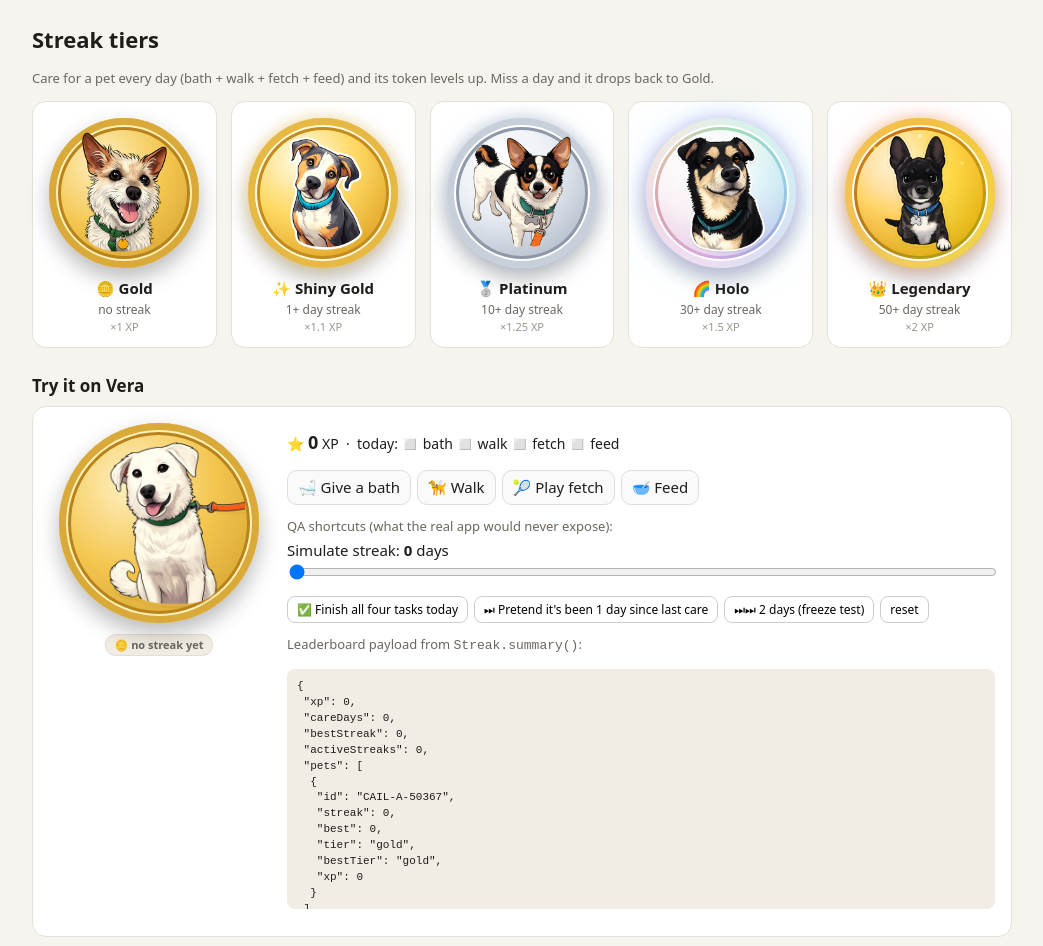
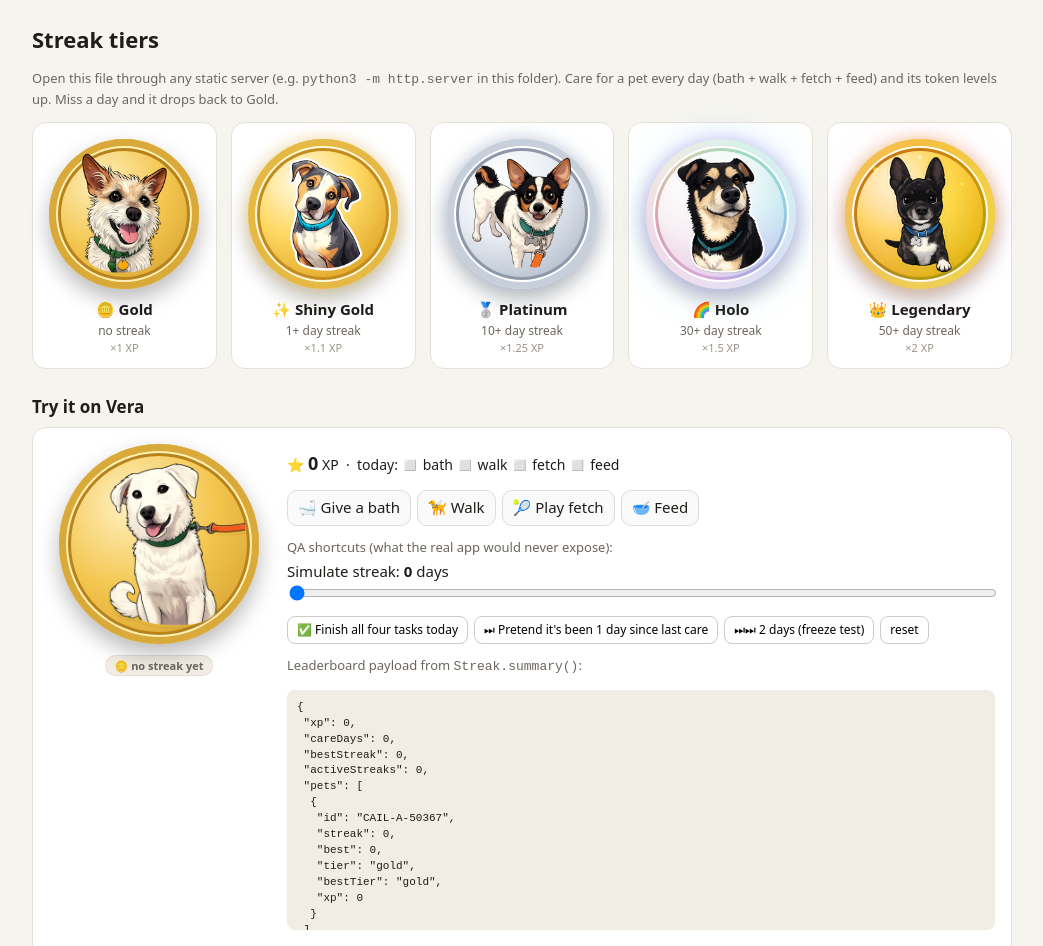
Before and after one commit to nateglasman/care-pet-cartoons, a plain HTML site: page mini-games/streak/demo.html in a window 1280 px wide. Shown: the top 946 px of the page, without its empty margins (118-1161 px from the left). Drawn offline with Linux system fonts and the light colour scheme.

Commit message:
mini-games/streak: self-contained folder (sample cartoons, optional game scripts) for a standalone Replit upload
Co-Authored-By: Claude Fable 5.1 <noreply@anthropic.com>

```diff
--- a/mini-games/streak/demo.html
+++ b/mini-games/streak/demo.html
@@ -4,10 +4,10 @@
 <meta charset="utf-8">
 <meta name="viewport" content="width=device-width, initial-scale=1">
 <title>Streak Tiers Demo</title>
-<link rel="stylesheet" href="../bath/bath.css">
-<link rel="stylesheet" href="../walk/walk.css">
-<link rel="stylesheet" href="../fetch/fetch.css">
-<link rel="stylesheet" href="../feed/feed.css">
+<link rel="stylesheet" href="../bath/bath.css" onerror="this.remove()">
+<link rel="stylesheet" href="../walk/walk.css" onerror="this.remove()">
+<link rel="stylesheet" href="../fetch/fetch.css" onerror="this.remove()">
+<link rel="stylesheet" href="../feed/feed.css" onerror="this.remove()">
 <link rel="stylesheet" href="streak.css">
 <style>
   body { margin: 0; padding: 24px 16px 60px; font: 15px/1.45 system-ui, sans-serif; background: #f6f4ef; color: #1f1d1a; }
@@ -41,7 +41,7 @@
 <body>
 <div class="wrap">
   <h1>Streak tiers</h1>
-  <p>Care for a pet every day (bath + walk + fetch + feed) and its token levels up. Miss a day and it drops back to Gold.</p>
+  <p>Open this file through any static server (e.g. <code>python3 -m http.server</code> in this folder). Care for a pet every day (bath + walk + fetch + feed) and its token levels up. Miss a day and it drops back to Gold.</p>
 
   <div class="tiers" id="gallery"></div>
 
@@ -49,17 +49,17 @@
   <div class="play">
     <div>
       <div class="coin" id="vera" data-streak-id="CAIL-A-50367" data-id="CAIL-A-50367" data-name="Vera">
-        <div class="face front"><img src="../../data/cartoons/CAIL-A-50367.webp" alt="Vera" draggable="false"></div>
+        <div class="face front"><img src="cartoons/CAIL-A-50367.webp" alt="Vera" draggable="false"></div>
       </div>
       <div style="text-align:center"><span data-streak-chip="CAIL-A-50367"></span></div>
     </div>
     <div>
       <div class="stat">⭐ <b data-streak-xp>0</b> XP &nbsp;·&nbsp; today: <span id="today"></span></div>
       <div class="games">
-        <button class="bath-btn"  data-id="CAIL-A-50367" data-name="Vera" data-src="../../data/cartoons/CAIL-A-50367.webp">🛁 Bath</button>
-        <button class="walk-btn"  data-id="CAIL-A-50367" data-name="Vera" data-src="../../data/cartoons/CAIL-A-50367.webp">🦮 Walk</button>
-        <button class="fetch-btn" data-id="CAIL-A-50367" data-name="Vera" data-src="../../data/cartoons/CAIL-A-50367.webp">🎾 Fetch</button>
-        <button class="feed-btn"  data-id="CAIL-A-50367" data-name="Vera" data-src="../../data/cartoons/CAIL-A-50367.webp" data-species="Dog" data-size-label="Mixed Breed (Large)">🥣 Feed</button>
+        <button class="bath-btn"  data-id="CAIL-A-50367" data-name="Vera" data-src="cartoons/CAIL-A-50367.webp">🛁 Bath</button>
+        <button class="walk-btn"  data-id="CAIL-A-50367" data-name="Vera" data-src="cartoons/CAIL-A-50367.webp">🦮 Walk</button>
+        <button class="fetch-btn" data-id="CAIL-A-50367" data-name="Vera" data-src="cartoons/CAIL-A-50367.webp">🎾 Fetch</button>
+        <button class="feed-btn"  data-id="CAIL-A-50367" data-name="Vera" data-src="cartoons/CAIL-A-50367.webp" data-species="Dog" data-size-label="Mixed Breed (Large)">🥣 Feed</button>
         <span class="pill bathed" hidden>🫧</span><span class="pill walked" hidden>🐾</span><span class="pill played" hidden>🎾</span><span class="pill fed" hidden>🥣</span>
       </div>
       <p style="margin:12px 0 4px">QA shortcuts (what the real app would never expose):</p>
@@ -84,10 +84,11 @@
   </ul>
 </div>
 
-<script src="../bath/bath.js"></script>
-<script src="../walk/walk.js"></script>
-<script src="../fetch/fetch.js"></script>
-<script src="../feed/feed.js"></script>
+<!-- the four games are optional here: present when this folder sits next to bath/ walk/ fetch/ feed/, hidden otherwise -->
+<script src="../bath/bath.js" onerror="document.querySelector('.games').style.display = 'none'"></script>
+<script src="../walk/walk.js" onerror="document.querySelector('.games').style.display = 'none'"></script>
+<script src="../fetch/fetch.js" onerror="document.querySelector('.games').style.display = 'none'"></script>
+<script src="../feed/feed.js" onerror="document.querySelector('.games').style.display = 'none'"></script>
 <script src="streak.js"></script>
 <script>
   const ID = 'CAIL-A-50367';
@@ -95,7 +96,7 @@
   // gallery: one coin per tier, class applied directly (no streak data involved)
   document.getElementById('gallery').innerHTML = Streak.TIERS.map((t, i) => `
     <div class="tier">
-      <div class="coin streak-${t.key}"><div class="face front"><img src="../../data/cartoons/${PETS[i][0]}.webp" alt="${PETS[i][1]}" draggable="false"></div></div>
+      <div class="coin streak-${t.key}"><div class="face front"><img src="cartoons/${PETS[i][0]}.webp" alt="${PETS[i][1]}" draggable="false"></div></div>
       <div><b>${t.emoji} ${t.name}</b></div>
       <div class="req">${t.min === 0 ? 'no streak' : t.min + '+ day streak'}</div>
       <div class="mult">×${t.mult} XP</div>
@@ -110,9 +111,9 @@
   }
   sim.addEventListener('input', () => { Streak.simulate(ID, +sim.value); refresh(); });
   document.getElementById('care').addEventListener('click', () => { Streak.TASKS.forEach(k => Streak.complete(ID, k, k === 'walk' ? { meters: 640 } : k === 'fetch' ? { bestThrowMeters: 23 } : {})); refresh(); });
-  document.getElementById('skip').addEventListener('click', () => { Streak.rewind(ID, 1); ['BathGame','WalkGame','FetchGame','FeedGame'].forEach(g => window[g].reset()); refresh(); });
-  document.getElementById('skip2').addEventListener('click', () => { Streak.rewind(ID, 2); ['BathGame','WalkGame','FetchGame','FeedGame'].forEach(g => window[g].reset()); refresh(); });
-  document.getElementById('reset').addEventListener('click', () => { Streak.reset(); ['BathGame','WalkGame','FetchGame','FeedGame'].forEach(g => window[g].reset()); refresh(); });
+  document.getElementById('skip').addEventListener('click', () => { Streak.rewind(ID, 1); ['BathGame','WalkGame','FetchGame','FeedGame'].forEach(g => window[g] && window[g].reset()); refresh(); });
+  document.getElementById('skip2').addEventListener('click', () => { Streak.rewind(ID, 2); ['BathGame','WalkGame','FetchGame','FeedGame'].forEach(g => window[g] && window[g].reset()); refresh(); });
+  document.getElementById('reset').addEventListener('click', () => { Streak.reset(); ['BathGame','WalkGame','FetchGame','FeedGame'].forEach(g => window[g] && window[g].reset()); refresh(); });
   document.addEventListener('streak:change', refresh);
   refresh();
 </script>
```
Also changed, not shown: mini-games/streak/cartoons/CAIL-A-4801.webp (added), mini-games/streak/cartoons/CAIL-A-50016.webp (added), mini-games/streak/cartoons/CAIL-A-50360.webp (added), mini-games/streak/cartoons/CAIL-A-50367.webp (added), mini-games/streak/cartoons/CAIL-A-50371.webp (added), mini-games/streak/cartoons/CAIL-A-50385.webp (added), 1 other file.
